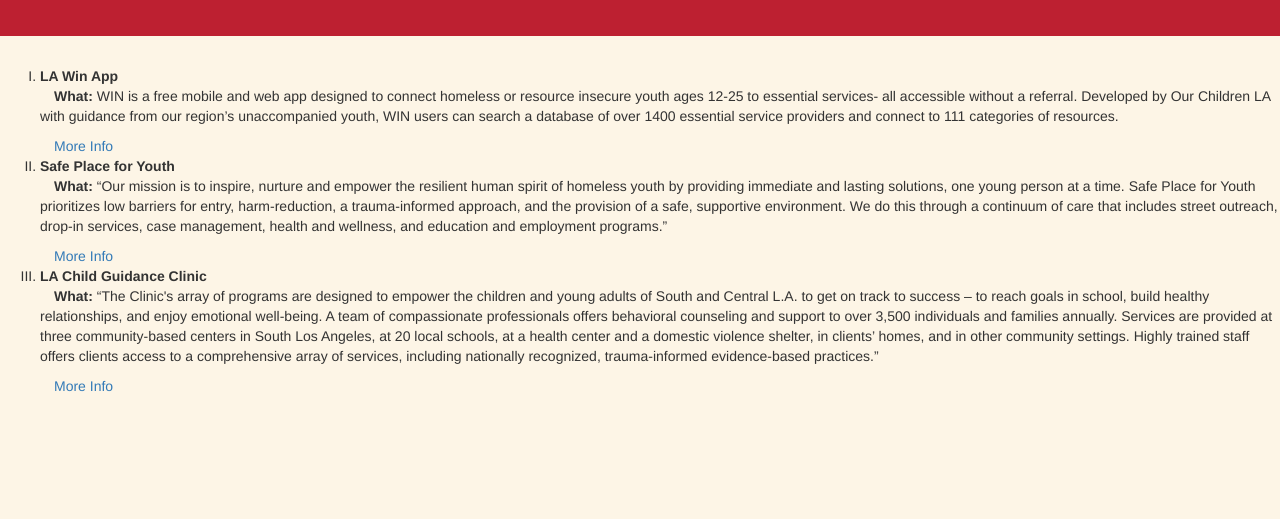
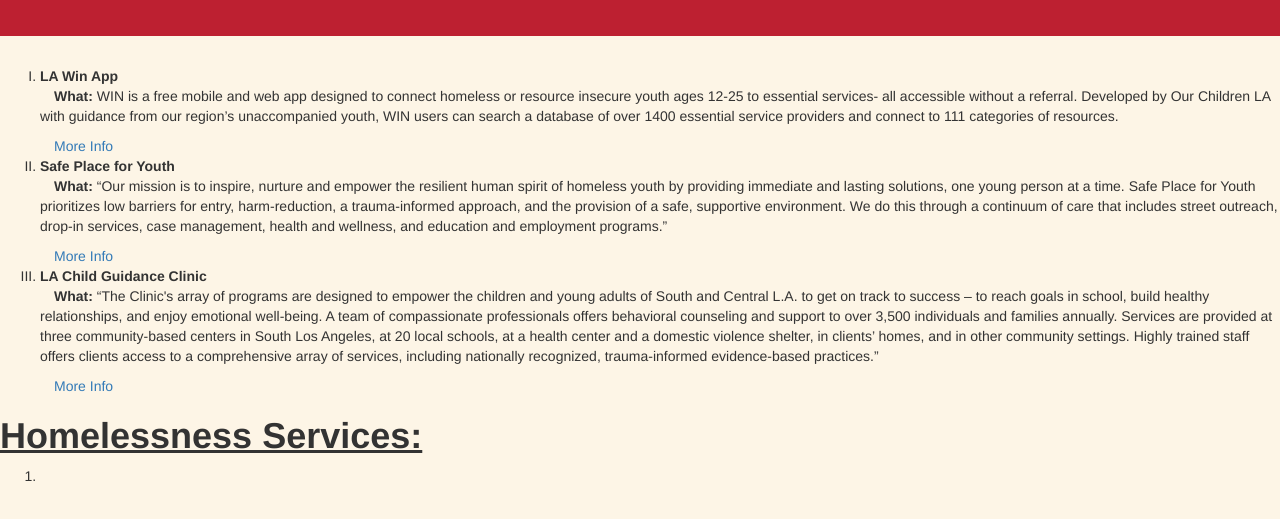
Before and after one commit to Sandeepsuresh1998/USCHomelessWebsite, a plain HTML site: page laResources.html in a window 1280 px wide. Shown: the part 159-678 px from the top of the page. Drawn offline with Linux system fonts and the light colour scheme.

Commit message:
Making some changes to formatting.

```diff
--- a/laResources.html
+++ b/laResources.html
@@ -31,5 +31,20 @@
 			</p>
 				<a href="http://www.lacgc.org/programs.htm">&emsp;More Info</a>
 		</li>
+	</ol>
+
+	<h1>
+		<b>
+			<u>Homelessness Services:</u> <!-- Starting off a new section for specifically homeless people -->
+		</b>
+	</h1>
+
+	<ol>
+		<li>
+			<p>
+
+			</p>
+		</li>
+	</ol>
 
 </body>
```
